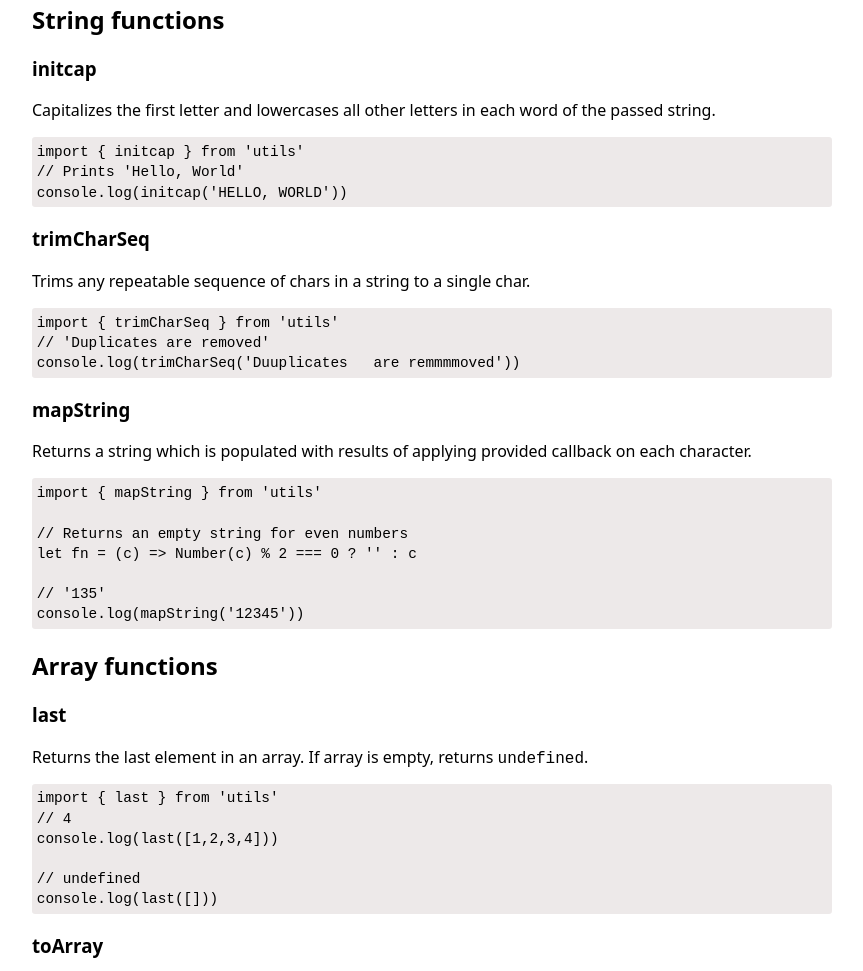
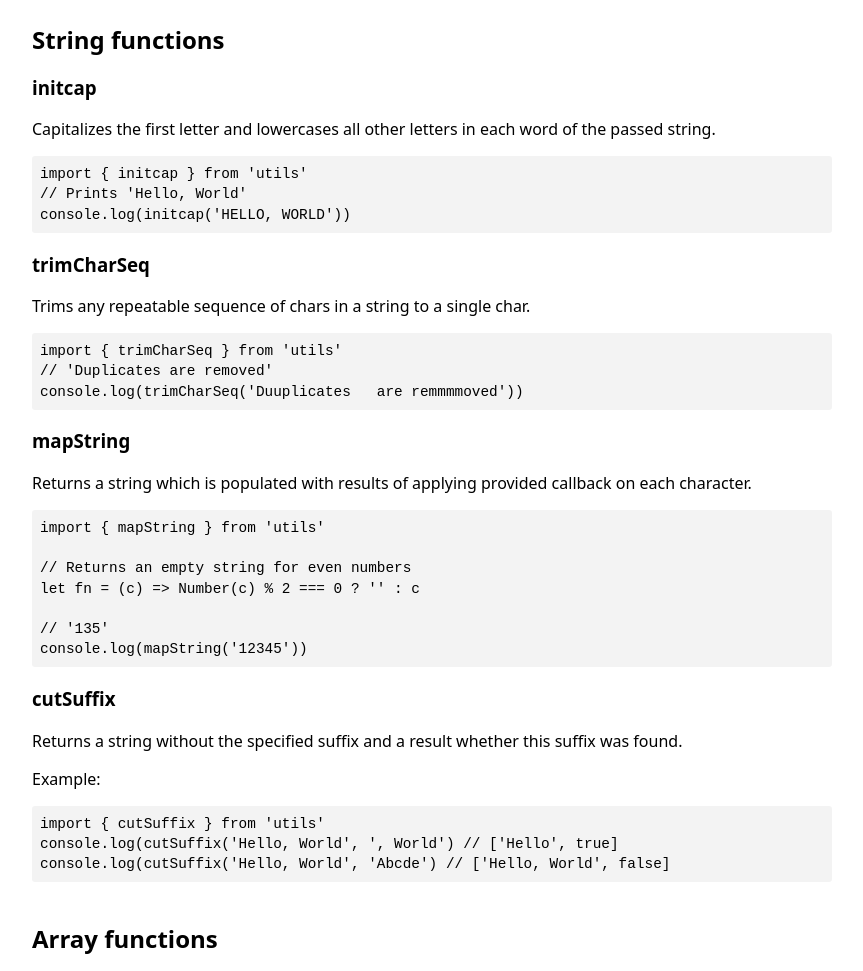
Before and after one commit to cyevgeniy/utils, a website: page docs/index.html in a window 1280 px wide. Shown: the part 125-1096 px from the top of the page, without its empty margins (208-1071 px from the left). Drawn offline with Linux system fonts and the light colour scheme.

Commit message:
Add cutSuffix function

```diff
--- a/docs/index.html
+++ b/docs/index.html
@@ -14,9 +14,14 @@
         pre {
             font-size: 0.9rem;
             line-height: 1.4;
-            padding: 0.3rem;
-            background-color: rgb(237, 233, 233);
+            padding: 0.5rem;
+            background-color: rgb(243 243 243);
             border-radius: 0.2rem;
+        }
+
+        h2 {
+            margin-top: 2.5rem;
+            margin-bottom: 1rem;
         }
     </style>
 </head>
@@ -63,6 +68,23 @@ let fn = (c) => Number(c) % 2 === 0 ? '' : c
 
 // '135'
 console.log(mapString('12345'))
+</pre>
+
+<h3 id="cutSuffix">cutSuffix</h3>
+
+<p>
+Returns a string without the specified suffix and a result whether this
+suffix was found.
+</p>
+
+<p>
+Example:
+</p>
+
+<pre>
+import { cutSuffix } from 'utils'
+console.log(cutSuffix('Hello, World', ', World') // ['Hello', true]
+console.log(cutSuffix('Hello, World', 'Abcde') // ['Hello, World', false]
 </pre>
 
 <h2>Array functions</h2>
--- a/strings.js
+++ b/strings.js
@@ -40,3 +40,9 @@ export function trimCharSeq(s, c) {
 export function mapString(s, fn) {
     return s.split('').map(fn).join('')
 }
+
+export function cutSuffix(s, suffix) {
+    let found = s.endsWith(suffix)
+
+    return [found ? s.substring(0, s.lastIndexOf(suffix)) : s, found]
+}
```
Also changed, not shown: index.d.ts (+7 -1 lines), strings.spec.js (+27 -1 lines).
